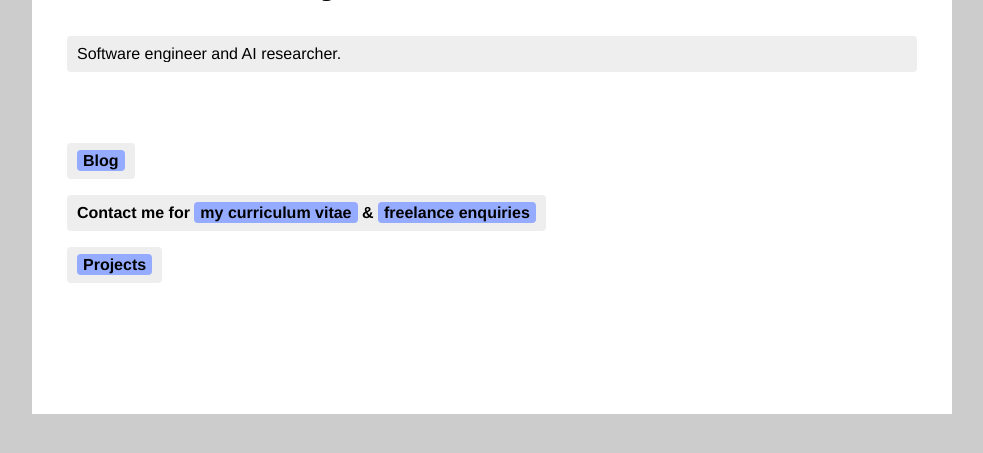
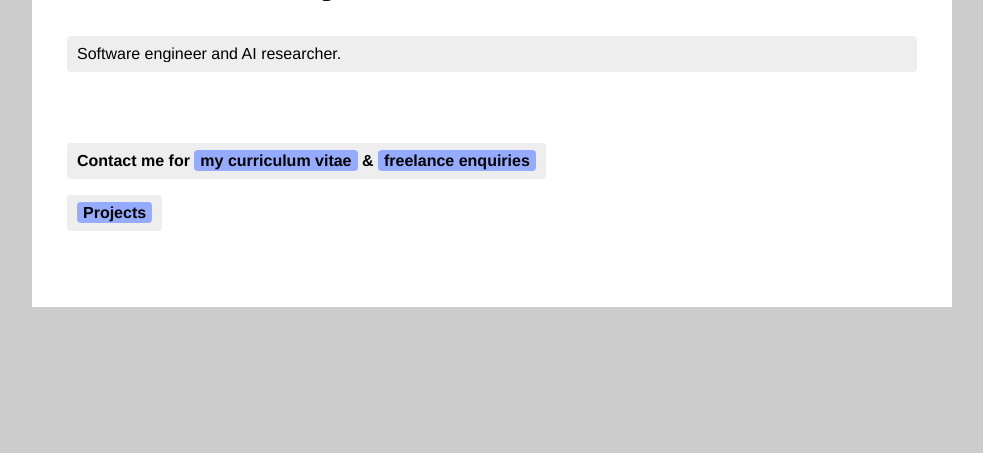
Before and after one commit to theoboyd/theoboyd.github.io, a PHP site: page / in a window 1280 px wide. Shown: the part 102-555 px from the top of the page, without its empty margins (158-1141 px from the left). Run offline with PHP 8.4, Linux system fonts and the light colour scheme.

Commit message:
Visual cleanups

```diff
--- a/contact.html
+++ b/contact.html
@@ -18,8 +18,8 @@
           </section>
           <section id="links" class="body">
             <p>You can contact me about <a class="link" href="#" data-contact="bWFpbHRvOnRoZW9ib3lkK2NvbUBnbWFpbC5jb20=" onclick="this.href = atob(this.dataset.contact) + '?subject=Freelance%20Enquiry'">freelance software development or PM work</a>, or for <a class="link" href="#" data-contact="bWFpbHRvOnRoZW9ib3lkK2NvbUBnbWFpbC5jb20=" onclick="this.href = atob(this.dataset.contact) + '?subject=CV%20Enquiry'">a copy of my curriculum vitae</a>.</p>
-            <p>&nbsp;</p>
-            <p>For comments on my blog posts, please use the comment link on each <a class="link" href="/blog.html">blog post</a>.</p>
+            <p class="blogref hidden">&nbsp;</p>
+            <p class="blogref hidden">For comments on my blog posts, please use the comment link on each <a class="link" href="/blog.html">blog post</a>.</p>
           </section>
       </div>
     </div>
--- a/index.html
+++ b/index.html
@@ -17,13 +17,12 @@
             </div>
           </section>
           <section id="links" class="body">
-            <p id="blog"><a class="grey blob" href="/blog.html"><span class="link">Blog</span></a></p>
+            <p id="blog" class="blogref hidden"><a class="grey blob" href="/blog.html"><span class="link">Blog</span></a></p>
             <p id="contact"><a class="grey blob" href="/contact.html">Contact me for <span class="link">my curriculum vitae</span> &amp; <span class="link">freelance enquiries</span></a></p>
             <p id="projects"><a class="grey blob" href="/projects.html"><span class="link">Projects</span></a></p>
           </section>
-          <section id="preview" class="body">
-            <div id="dyncontent_blogpreview" class="body">
-            </div>
+          <section id="preview" class="body blogref hidden">
+            <div id="dyncontent_blogpreview" class="body"></div>
           </section>
       </div>
     </div>
--- a/scripts/dyn.js
+++ b/scripts/dyn.js
@@ -102,16 +102,31 @@ async function initialise() {
     // Load dynamic content
     $(document).ready(function () {
       const page = window.location.pathname;
-      if (["/index.html", "/blog.html"].includes(page)) {
+      if (["/index.html", "/blog.html", "/contact.html"].includes(page)) {
         $.get("/dyndata.xml", function (data) {
+          const blogPosts = getElements(data, "blog_post");
+
           try {
+            if (["/index.html", "/contact.html"].includes(page)) {
+              const blogBlocks = document.getElementsByClassName("blogref");
+              if (blogBlocks.length > 0) {
+                if (blogPosts.length > 0) {
+                  for (const blogBlock of blogBlocks) {
+                    blogBlock.classList.remove("hidden");
+                  }
+                }
+                else {
+                  for (const blogBlock of blogBlocks) {
+                    blogBlock.classList.add("hidden");
+                  }
+                }
+              }
+            }
+
             if (page === "/index.html") {
               // Update blog preview
               const blogPreviewElement = document.getElementById("dyncontent_blogpreview");
               if (blogPreviewElement) {
-                const blogPosts = getElements(data, "blog_post");
-
-                const blogBlock = document.getElementById("blog");
                 if (blogPosts.length > 0) {
                   const sortedPosts = sortBlogPostsByDate(blogPosts);
                   const latestPost = sortedPosts[0];
@@ -120,10 +135,7 @@ async function initialise() {
 
                   if (postId && postTitle) {
                     blogPreviewElement.innerHTML = `Latest blog post: <a class="gold" href="/blog.html#${postId}">${postTitle}</a>`;
-                    blogBlock.innerHTML = `<a class="grey blob" href="/blog.html"><span class="link">Blog</span></a>`;
                   }
-                } else {
-                  blogBlock.innerHTML = ``;
                 }
               }
             }
@@ -131,7 +143,6 @@ async function initialise() {
             else if (page === "/blog.html") {
               const blogPostsElement = document.getElementById("dyncontent_blogposts");
               if (blogPostsElement) {
-                const blogPosts = getElements(data, "blog_post");
                 if (blogPosts.length > 0) {
                   const sortedPosts = sortBlogPostsByDate(blogPosts);
 
--- a/styles/main.css
+++ b/styles/main.css
@@ -334,3 +334,7 @@ img.barcode {
 .dashedhr {
   border: dotted 0.5px;
 }
+
+.hidden {
+  display: none !important;
+}
```
